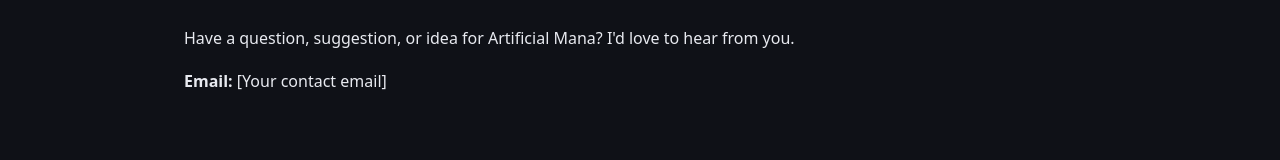
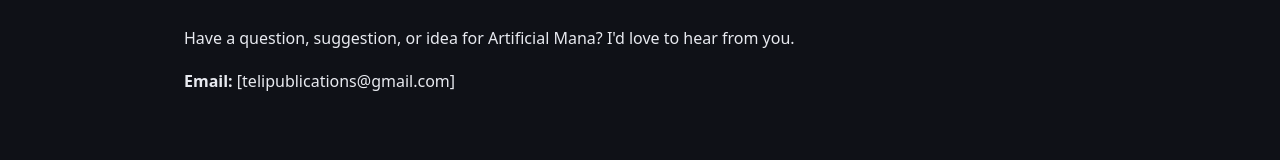
Before and after one commit to sankalpg370-bit/Artificial-Mana, a Next.js app: page /about in a window 1280 px wide. Shown: the part 1112-1272 px from the top of the page. Built offline with nearby package versions, Linux system fonts and the light colour scheme; no server answers.

Commit message:
Update contact email on About page

```diff
--- a/app/about/page.js
+++ b/app/about/page.js
@@ -109,7 +109,7 @@
 
       <p>
         <strong>Email:</strong>{" "}
-        <span>[Your contact email]</span>
+        <span>[telipublications@gmail.com]</span>
       </p>
     </div>
   );
```
